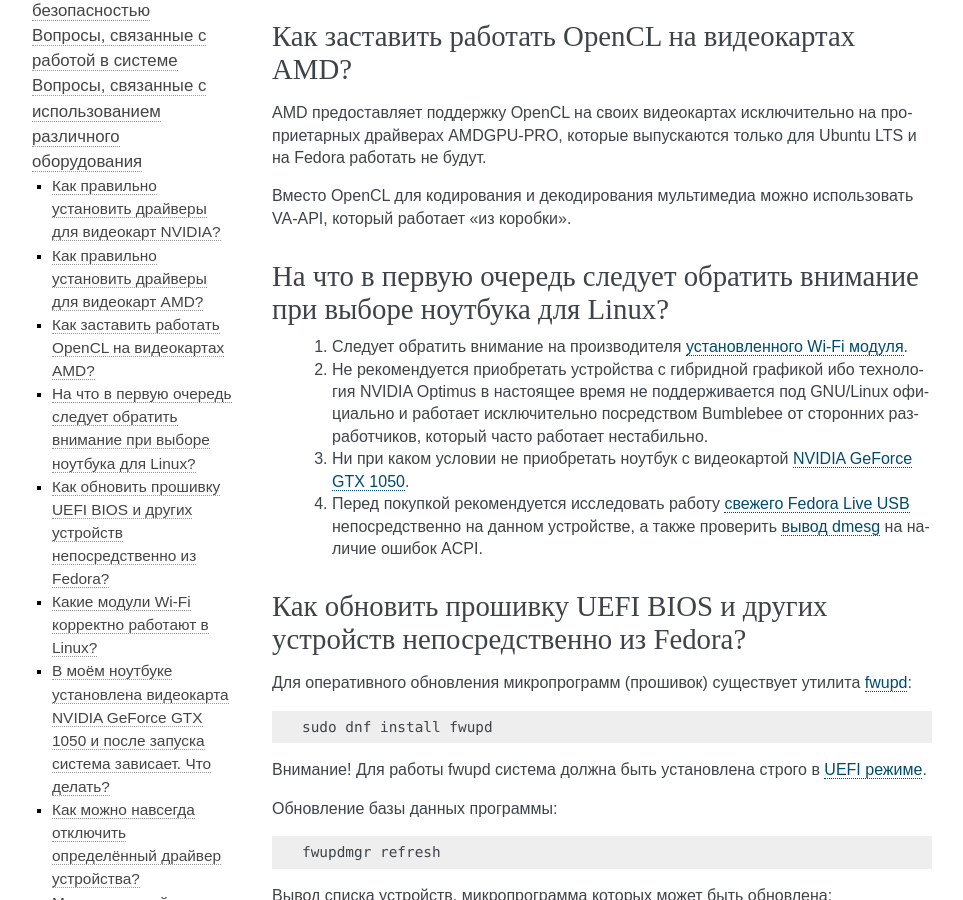
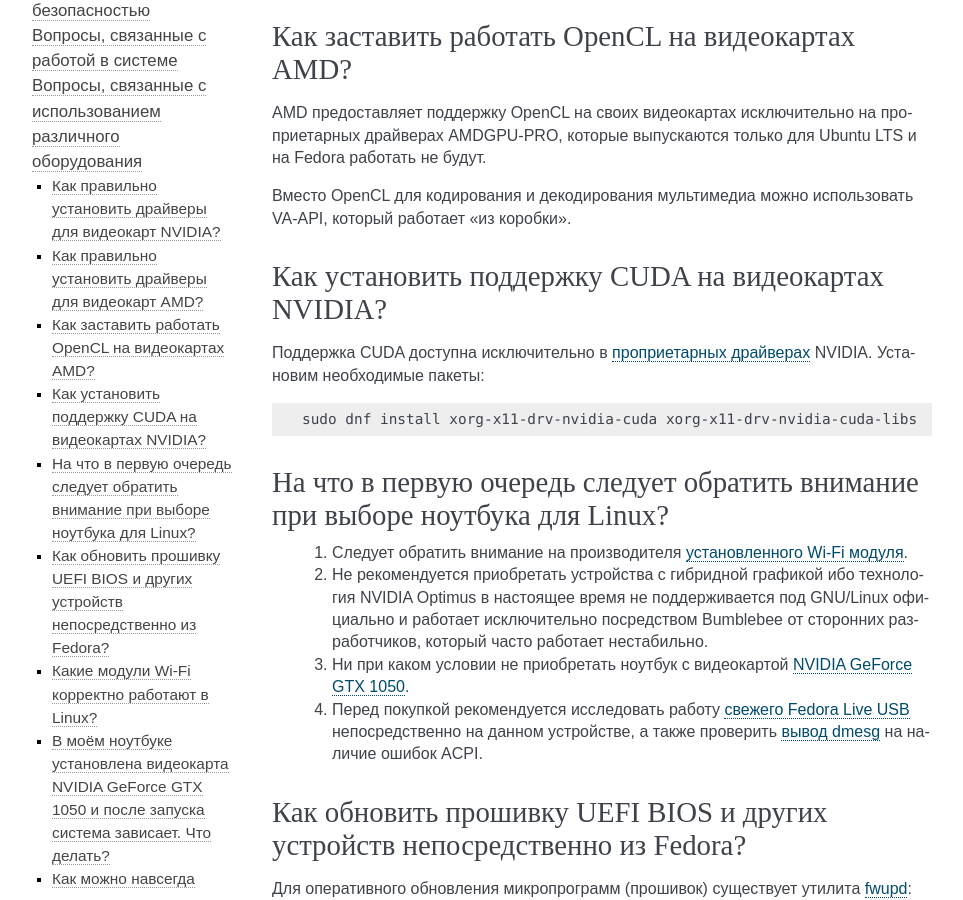
Before and after one commit to RussianFedora/FAQ, a Sphinx documentation site: the page built from source/hardware.rst, in a window 1280 px wide and 900 px high, scrolled down 419 px. Shown: the whole window, without its empty margins (148-1111 px from the left). Built offline with Sphinx 7.4.7, drawn with Linux system fonts in a browser that asks for light colours.

Commit message:
Added question about CUDA drivers installation.

```diff
--- a/source/hardware.rst
+++ b/source/hardware.rst
@@ -36,6 +36,18 @@
 AMD предоставляет поддержку OpenCL на своих видеокартах исключительно на проприетарных драйверах AMDGPU-PRO, которые выпускаются только для Ubuntu LTS и на Fedora работать не будут.
 
 Вместо OpenCL для кодирования и декодирования мультимедиа можно использовать VA-API, который работает "из коробки".
+
+.. index:: video, gpu, nvidia, cuda, drivers
+.. _nvidia-cuda:
+
+Как установить поддержку CUDA на видеокартах NVIDIA?
+=======================================================
+
+Поддержка CUDA доступна исключительно в :ref:`проприетарных драйверах <nvidia-drivers>` NVIDIA. Установим необходимые пакеты:
+
+.. code-block:: bash
+
+    sudo dnf install xorg-x11-drv-nvidia-cuda xorg-x11-drv-nvidia-cuda-libs
 
 .. index:: hardware, selection
 .. _linux-hardware:
```
Also changed, not shown: other parts of source/hardware.rst (+1 -1 lines).
